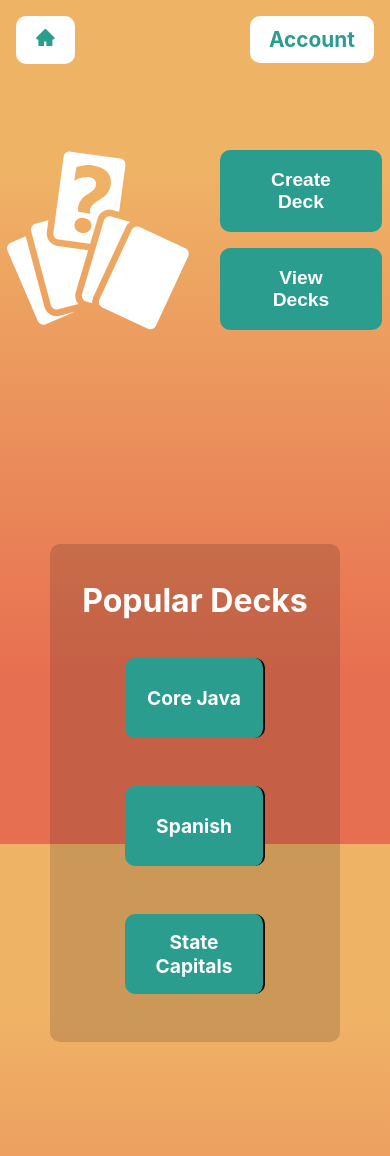
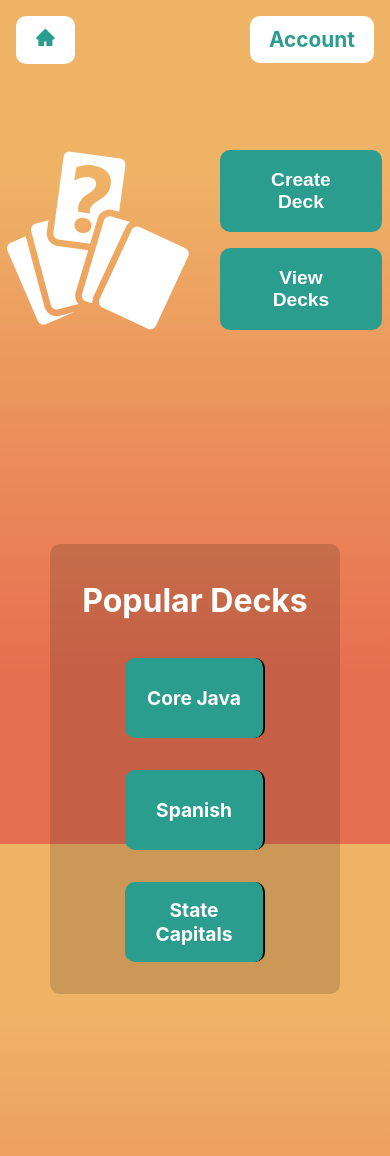
Before and after one commit to michael-mcmasters/Notecards, a React (Create React App) app: page / in a window 390 px wide. Shown: the top 1156 px of the page. Built offline with nearby package versions, Linux system fonts and the light colour scheme.

Commit message:
Add more responsiveness

```diff
--- a/src/components/homepagetwo/CardsGallary.js
+++ b/src/components/homepagetwo/CardsGallary.js
@@ -56,7 +56,6 @@ const CardsContainer = styled.div`
   max-height: 8rem;
 
   @media(max-width: 800px) {
-    /* background-color: red; */
     display: none;
   }
 `;
--- a/src/components/homepagetwo/PopularDecks.js
+++ b/src/components/homepagetwo/PopularDecks.js
@@ -105,6 +105,13 @@ const DeckRow = styled.div`
   &:hover {
     background-color: #287271;
   }
+
+  @media(max-width: 800px) {
+    padding: 0.5rem 0.5rem;
+    border-radius: 10px;
+    margin: 0;
+    padding: 0;
+  }
 `;
 
 const DeckName = styled.div`
```
